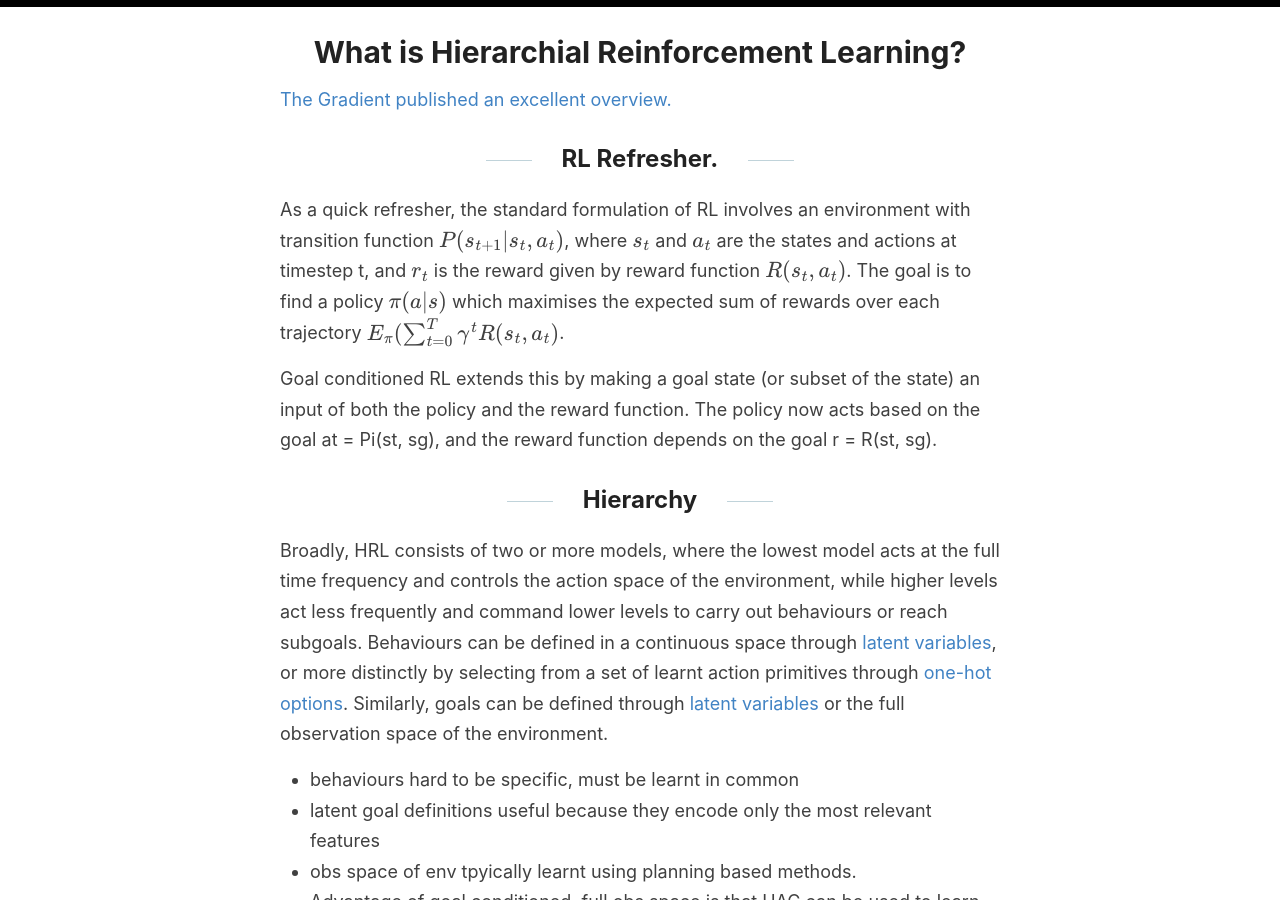
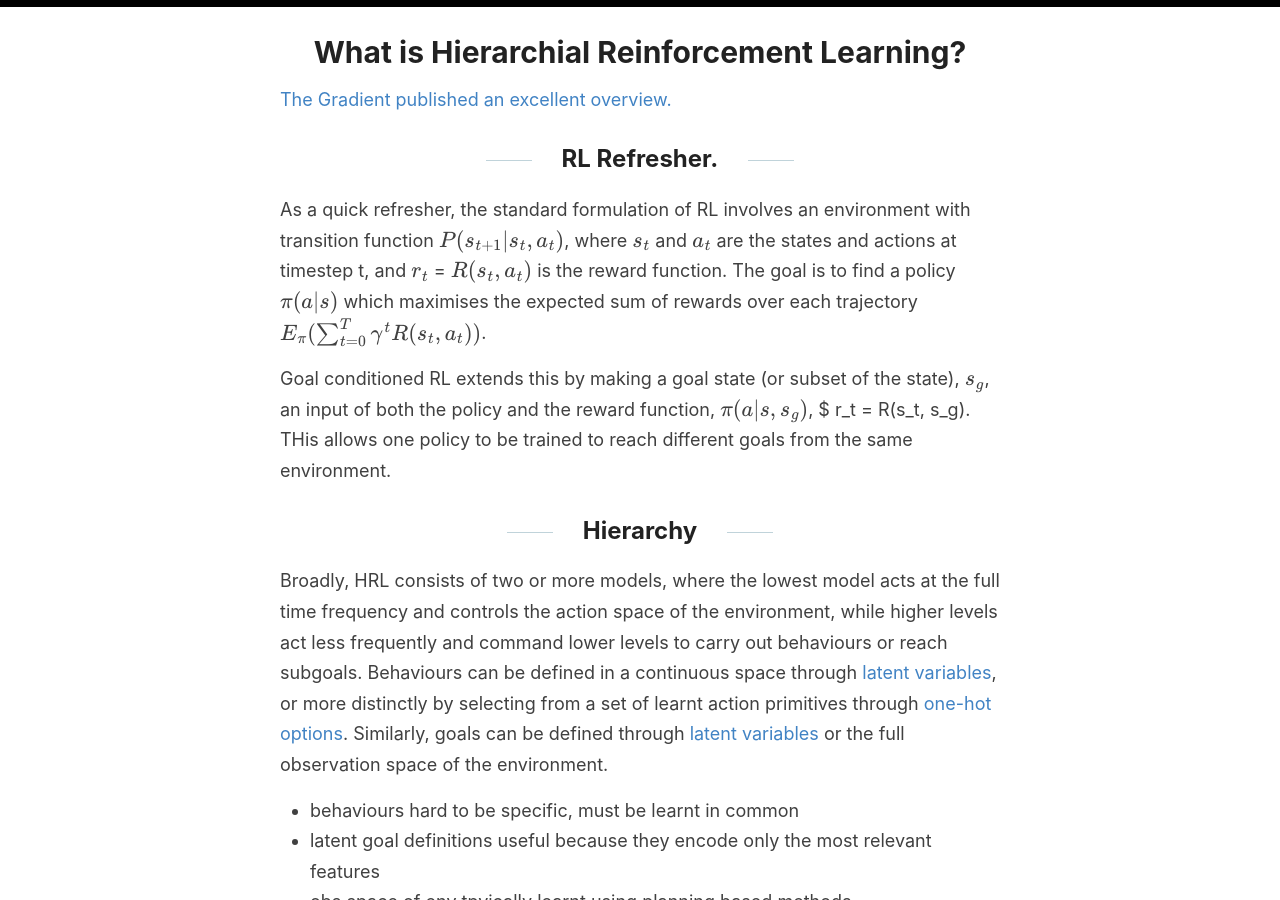
Before and after one commit to sholtodouglas/sholtodouglas.github.io, a Jekyll site: the page built from _posts/2020-06-03-DoesHierarchialRLWorkYet.md, in a window 1280 px wide and 900 px high, scrolled down 2401 px. Built offline with Jekyll 4.4.1, drawn with Linux system fonts in a browser that asks for light colours; formulas are drawn with MathJax 3.

Commit message:
Update 2020-06-03-DoesHierarchialRLWorkYet.md

```diff
--- a/_posts/2020-06-03-DoesHierarchialRLWorkYet.md
+++ b/_posts/2020-06-03-DoesHierarchialRLWorkYet.md
@@ -34,9 +34,9 @@
 
 
 
-As a quick refresher, the standard formulation of RL involves an environment with transition function $P(s_{t+1} \| s_t, a_t)$, where $s_t$ and $a_t$ are the states and actions at timestep t, and $r_t$ is the reward given by reward function $R(s_t, a_t)$. The goal is to find a policy $\pi(a \| s)$ which maximises the expected sum of rewards over each trajectory $E_{\pi} ( \sum_{t=0}^T \gamma^t R(s_t, a_t) $.
+As a quick refresher, the standard formulation of RL involves an environment with transition function $P(s_{t+1} \| s_t, a_t)$, where $s_t$ and $a_t$ are the states and actions at timestep t, and $r_t$ = $R(s_t, a_t)$ is the reward function. The goal is to find a policy $\pi(a \| s)$ which maximises the expected sum of rewards over each trajectory $E_{\pi} ( \sum_{t=0}^T \gamma^t R(s_t, a_t) )$.
 
-Goal conditioned RL extends this by making a goal state (or subset of the state) an input of both the policy and the reward function. The policy now acts based on the goal a<sub>t</sub> = Pi(s<sub>t</sub>, s<sub>g</sub>), and the reward function depends on the goal r = R(s<sub>t</sub>, s<sub>g</sub>).
+Goal conditioned RL extends this by making a goal state (or subset of the state), $s_g$, an input of both the policy and the reward function, $\pi(a \| s, s_g)$, $ r_t = R(s_t, s_g). THis allows one policy to be trained to reach different goals from the same environment.
 
 ## Hierarchy
 
```
